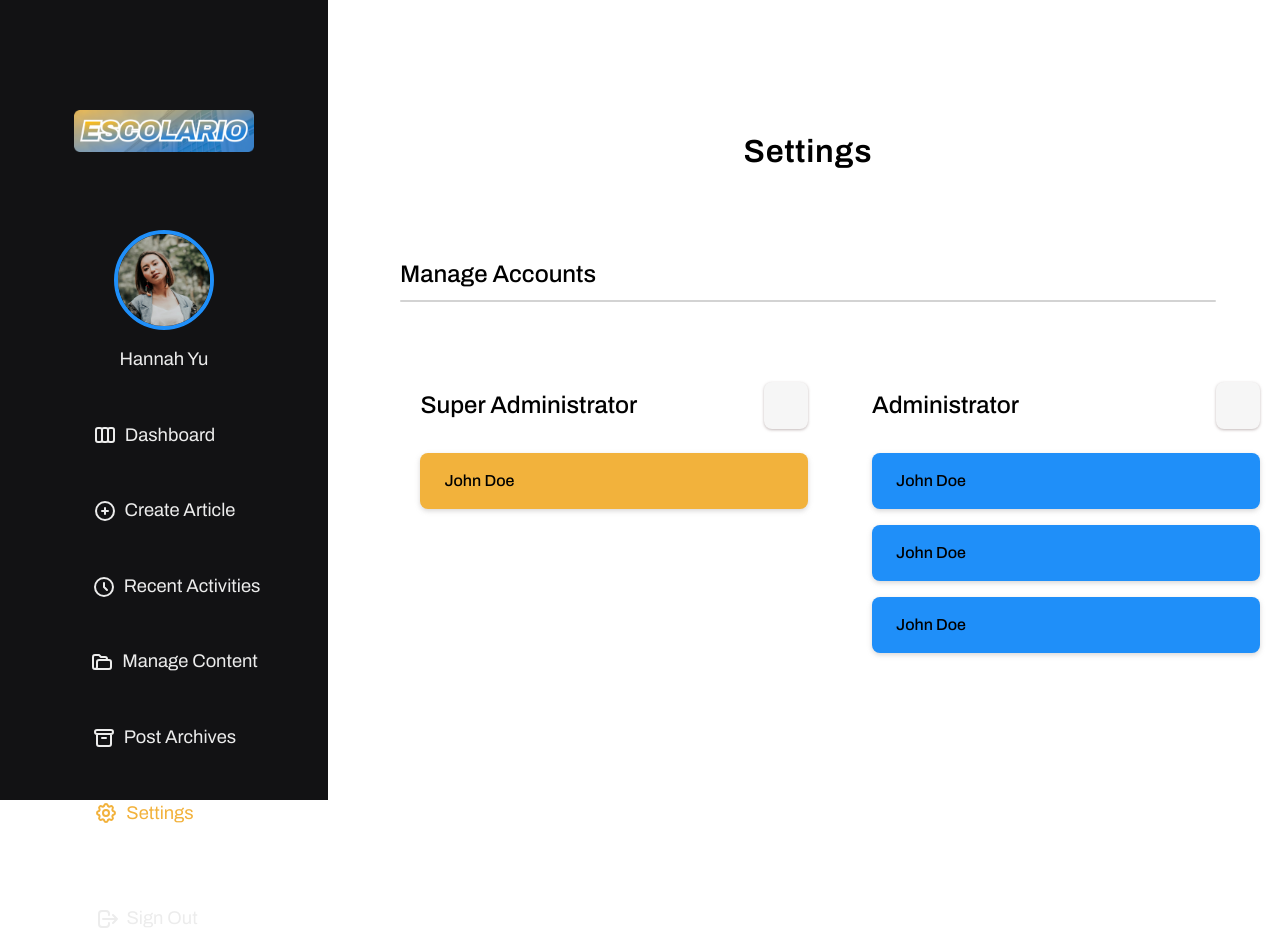
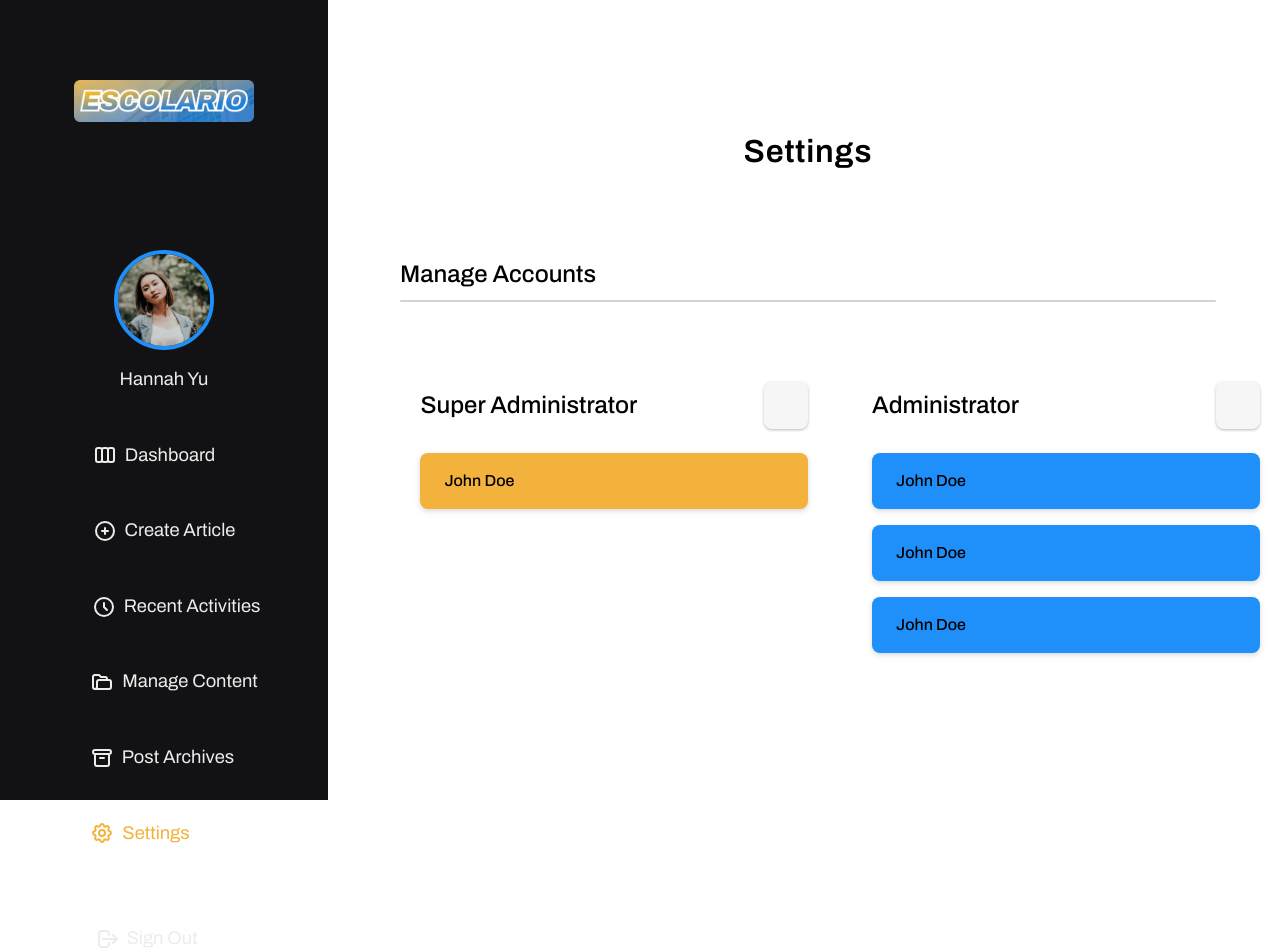
Before and after one commit to judgemongcal/se-becarios-cms, a React (Vite) app in the folder becarios-admin/: page /settings in a window 1280 px wide. Shown: the top 952 px of the page. Built offline with nearby package versions, Linux system fonts and the light colour scheme; some icons are missing; what @tiptap/extension-color would draw is missing.

Commit message:
added additional conditional rendering based on window.innerHeight for NavBar component

```diff
--- a/becarios-admin/src/components/global/NavBar.jsx
+++ b/becarios-admin/src/components/global/NavBar.jsx
@@ -18,18 +18,29 @@ function NavBar() {
 
   const location = useLocation();
 
+  const pageHeight = window.innerHeight;
+  console.log(pageHeight);
   function isActiveLink(path) {
     return location.pathname === path;
   }
   return (
-    <nav className="bg-brand-black  fixed hidden h-[100%] min-h-[100vh] flex-col items-center justify-center gap-[3.5rem] text-white md:w-[20.5rem] lg:flex">
+    <nav
+      className="bg-brand-black  gap-[3.5rem]' fixed hidden h-[100%] min-h-[100vh] flex-col items-center justify-center
+      overflow-auto text-white md:w-[20.5rem] lg:flex"
+    >
       <img
         src="./src/assets/org_logo.png"
         alt=""
-        className="fixed top-[50px] mb-10 mt-[60px] w-[180px]"
+        className="fixed top-[20px]  mt-[60px] w-[180px]"
       />
 
-      <section className="navigation fixed top-[230px] -ml-5 flex flex-col items-center justify-center gap-[3rem] text-[1.15rem]">
+      <section
+        className={`navigation fixed ${
+          pageHeight < 800 ? 'top-[160px]' : 'top-[250px]'
+        } -ml-5 flex flex-col items-center justify-center ${
+          pageHeight < 800 ? 'gap-[2rem]' : 'gap-[3rem]'
+        } text-[1.15rem]`}
+      >
         <UserInfo />
 
         <NavLink
@@ -108,7 +119,7 @@ function NavBar() {
               : ''
           }`}
         >
-          <HiOutlineArchive className="ml-5 h-auto w-[24px]" />
+          <HiOutlineArchive className="ml-4 h-auto w-[24px]" />
           <p>Post Archives</p>
         </NavLink>
 
@@ -124,7 +135,7 @@ function NavBar() {
               : ''
           }`}
         >
-          <HiOutlineCog className="-ml-5 h-auto w-[24px]" />
+          <HiOutlineCog className="-ml-7 h-auto w-[24px]" />
           <p>Settings</p>
         </NavLink>
 
```
